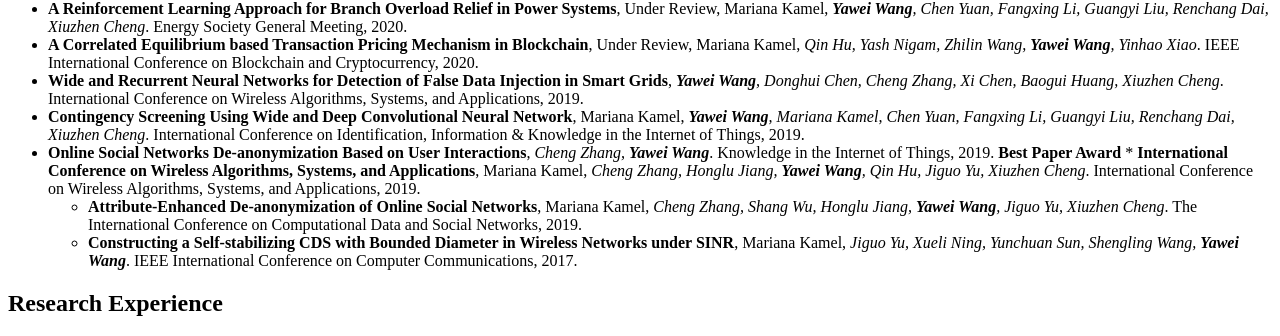
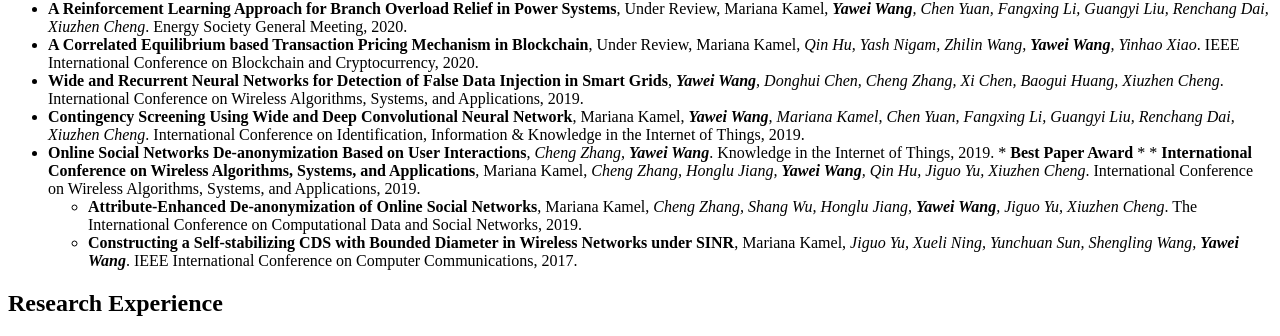
Before and after one commit to yawei-wang/yawei-wang.github.io, a Jekyll site: the page built from index.md, in a window 1280 px wide. Shown: the part 506-842 px from the top of the page. Built offline with Jekyll 4.4.1, drawn with Linux system fonts in a browser that asks for light colours; nearby versions of some CDN libraries.

```diff
--- a/index.md
+++ b/index.md
@@ -26,7 +26,7 @@ Welcome! I'm Yawei Wang, a 4th PhD candidate at [The George Washington Universit
   * **A Correlated Equilibrium based Transaction Pricing Mechanism in Blockchain**, Under Review, Mariana Kamel, *Qin Hu, Yash Nigam, Zhilin Wang, __Yawei Wang__, Yinhao Xiao*. IEEE International Conference on Blockchain and Cryptocurrency, 2020.
   * **Wide and Recurrent Neural Networks for Detection of False Data Injection in Smart Grids**, *__Yawei Wang__, Donghui Chen, Cheng Zhang, Xi Chen, Baogui Huang, Xiuzhen Cheng*. International Conference on Wireless Algorithms, Systems, and Applications, 2019.
   * **Contingency Screening Using Wide and Deep Convolutional Neural Network**, Mariana Kamel, *__Yawei Wang__, Mariana Kamel, Chen Yuan, Fangxing Li, Guangyi Liu, Renchang Dai, Xiuzhen Cheng*. International Conference on Identification, Information &  Knowledge in the Internet of Things, 2019.
-   * **Online Social Networks De-anonymization Based on User Interactions**, *Cheng Zhang, __Yawei Wang__*. Knowledge in the Internet of Things, 2019. **Best Paper Award**
+   * **Online Social Networks De-anonymization Based on User Interactions**, *Cheng Zhang, __Yawei Wang__*. Knowledge in the Internet of Things, 2019. * **Best Paper Award** *
     * **International Conference on Wireless Algorithms, Systems, and Applications**, Mariana Kamel, *Cheng Zhang, Honglu Jiang, __Yawei Wang__, Qin Hu, Jiguo Yu, Xiuzhen Cheng*. International Conference on Wireless Algorithms, Systems, and Applications, 2019.
      * **Attribute-Enhanced De-anonymization of Online Social Networks**, Mariana Kamel, *Cheng Zhang, Shang Wu, Honglu Jiang, __Yawei Wang__, Jiguo Yu, Xiuzhen Cheng*. The International Conference on Computational Data and Social Networks, 2019.
       * **Constructing a Self-stabilizing CDS with Bounded Diameter in Wireless Networks under SINR**, Mariana Kamel, *Jiguo Yu, Xueli Ning, Yunchuan Sun, Shengling Wang, __Yawei Wang__*. IEEE International Conference on Computer Communications, 2017.
```
